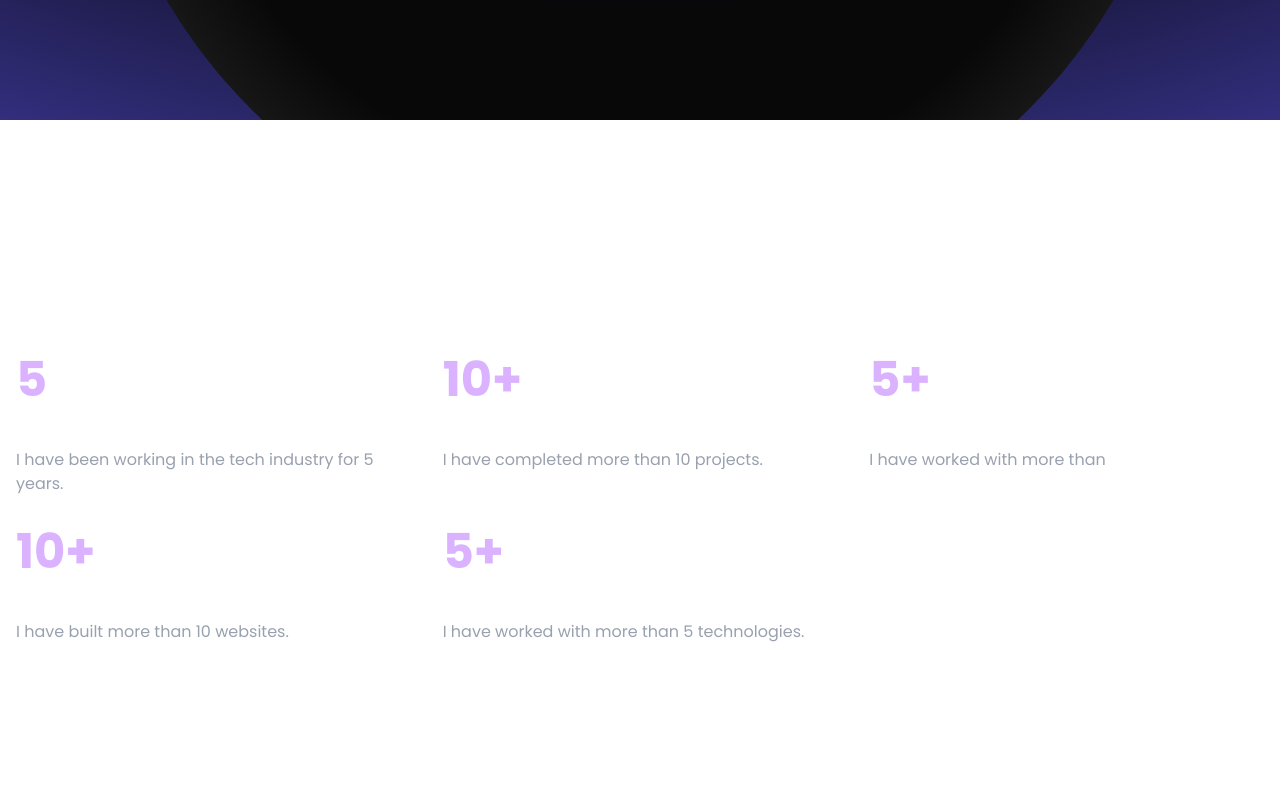
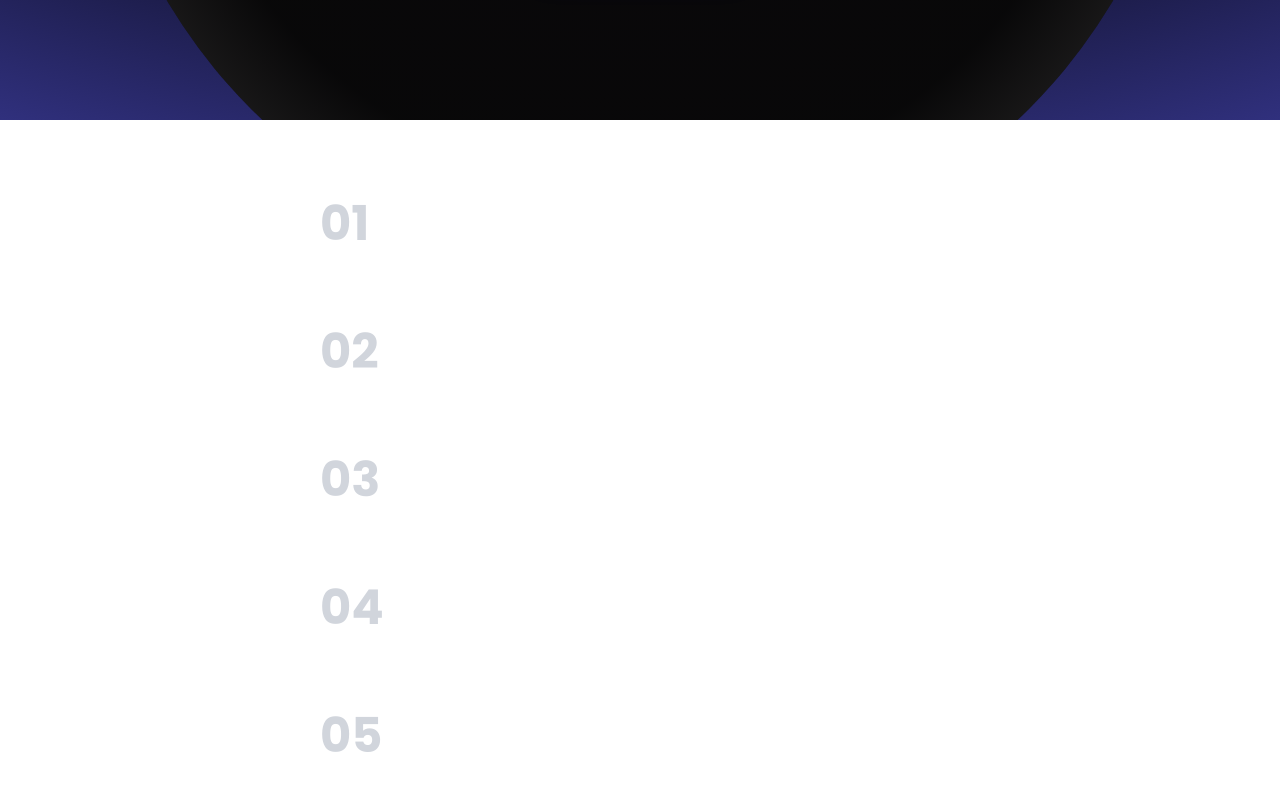
Before and after one commit to Hafeezbaig/portfolio-nextjs-and-framer-motion, a Next.js app: page / in a window 1280 px wide. Shown: the part 680-1480 px from the top of the page. Built offline with nearby package versions, Linux system fonts and the light colour scheme.

Commit message:
Services component updated

```diff
--- a/app/page.tsx
+++ b/app/page.tsx
@@ -3,6 +3,7 @@ import Footer from "@/components/Footer";
 import Hero from "@/components/Hero";
 import KeyMetrics from "@/components/KeyMetrics";
 import Navbar from "@/components/Navbar";
+import Services from "@/components/Services";
 // import Image from "next/image";
 
 export default function Home() {
@@ -10,6 +11,7 @@ export default function Home() {
     <>
     <Navbar />
     <Hero />
+    <Services />
     <KeyMetrics />
     <Contact />
     <Footer />
--- a/components/Services.tsx
+++ b/components/Services.tsx
@@ -0,0 +1,45 @@
+import { desc, div } from 'framer-motion/client'
+import React from 'react'
+
+const services = [
+    { id: '01', title: 'web design', description: 'I design websites that are visually appealing and easy to navigate.' },
+    { id: '02', title: 'web development', description: 'I develop websites that are fast, secure, and responsive.' },
+    { id: '03', title: 'e-commerce', description: 'I build e-commerce websites that are easy to manage and update.' },
+    { id: '04', title: 'seo', description: 'I optimize websites for search engines to improve their visibility.' },
+    { id: '05', title: 'web hosting', description: 'I provide'},
+    { id: '06', title: 'maintenance', description: 'I provide'},
+]
+
+function Services() {
+
+  return (
+    <section className='text-white py-20'>
+        <div className='container mx-auto flex flex-col md:flex-row'>
+            <div className='md:w-1/4 pr-8 mb-12 md:mb-0'>
+            <h2 className='text-6xl font-extrabold sticky top-20'>Services</h2>
+
+            </div>
+
+            <div className='md:w-3/4'>
+            {services.map(service => (
+                <div key={service.id} className='mb-16 flex items-start'>
+                    <div className='text-gray-300 font-bold text-5xl mr-6'>
+                        {service.id}
+                    </div>
+
+                    <div>
+                        <h3 className='text-2xl font-bold mb-2'>{service.title}</h3>
+                        <p>{service.description}</p>
+                    </div>
+
+                </div>
+            ))}
+
+            </div>
+
+        </div>
+    </section>
+  )
+}
+
+export default Services
```
